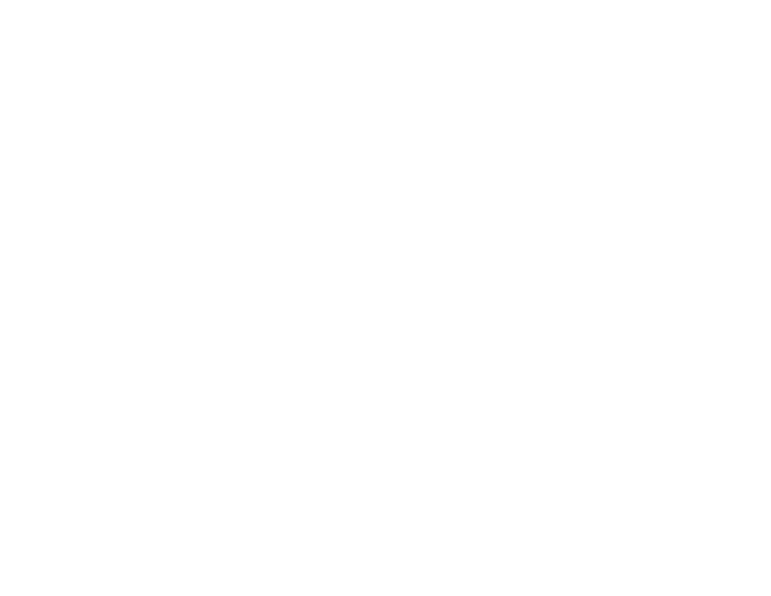
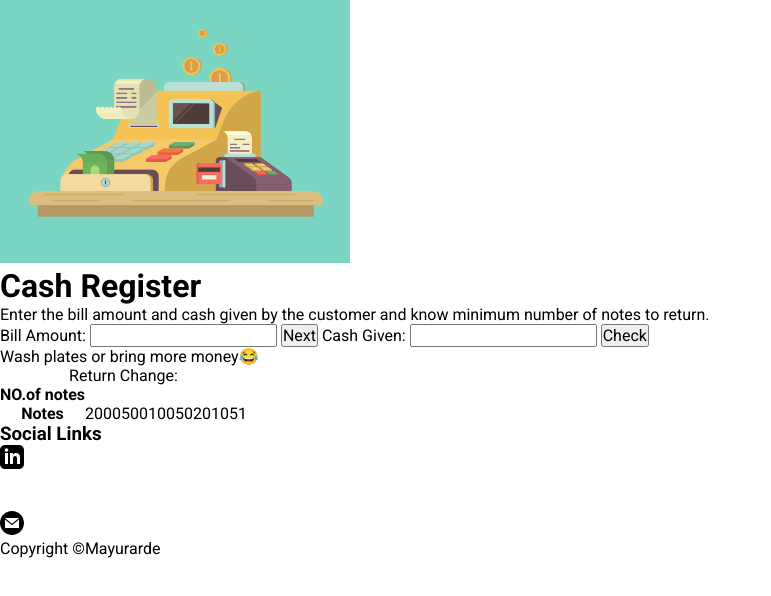
Before and after one commit to Mayur-Arde/cash-register, a plain HTML site: page index.html in a window 1280 px wide. Shown: the whole page, without its empty margins (0-771 px from the left). Drawn offline with Linux system fonts and the light colour scheme.

Commit message:
html done

```diff
--- a/index.html
+++ b/index.html
@@ -4,11 +4,71 @@
   <meta charset="UTF-8">
   <meta http-equiv="X-UA-Compatible" content="IE=edge">
   <meta name="viewport" content="width=device-width, initial-scale=1.0">
-  <title>Document</title>
+  <title>Cash Counter</title>
   <link rel="stylesheet" href="./styles/normalize.css">
   <link rel="stylesheet" href="./styles/style.css">
 </head>
 <body>
+  <div class="container">
+    <img src="./assets/Cash_register_illustration.png" alt="" srcset="" width="350px">
+    <div class="main">
+      <h1>Cash Register</h1>
+      <p>Enter the bill amount and cash given by the customer and know minimum number of notes to return.</p>
+      <label for="bill-amount" class="label">Bill Amount:</label>
+      <input type="number" id="bill-amount" class="input">
+      <button class="next" id="next">Next</button>
+      <label for="cash-given" class="label">Cash Given:</label>
+      <input type="number" id="cash-given" class="input">
+      <button class="check" id="check">Check</button>
+      <p class="message" id="message">Wash plates or bring more money😂</p>
+      <table class="cal-table">
+        <caption>
+          Return Change:
+        </caption>
+        <tbody>
+          <tr>
+            <th>NO.of notes</th>
+            <td class="no-of-notes"></td>
+            <td class="no-of-notes"></td>
+            <td class="no-of-notes"></td>
+            <td class="no-of-notes"></td>
+            <td class="no-of-notes"></td>
+            <td class="no-of-notes"></td>
+            <td class="no-of-notes"></td>
+            <td class="no-of-notes"></td>
+          </tr>
+          <tr>
+            <th>Notes</th>
+            <td>2000</td>
+            <td>500</td>
+            <td>100</td>
+            <td>50</td>
+            <td>20 </td>
+            <td>10</td>
+            <td>5</td>
+            <td>1</td>
+          </tr>
+        </tbody>
+      </table>
+    </div>
+  </div>
+  <footer class=footer>
+    <div class="footer-top-right">
+      <h3>Social Links</h3>
+      <ul class=links>
+        <li><a href="https://www.linkedin.com/in/mayur-arde/"><img src="./assets/iconmonstr-linkedin-3.svg"
+              class="link-icon"></a></li>
+        <li><a href="https://github.com/Mayur-Arde"><img src="./assets//iconmonstr-github-3.svg" alt=""
+              class="link-icon"></a></li>
+        <li><a href="https://www.instagram.com/mayur.arde_/"><img src="./assets//iconmonstr-instagram-13.svg" alt=""
+              class="link-icon"></a></li>
+        <li><a href="mailto: mayurarde8@gmail.com"><img src="./assets/iconmonstr-email-10.svg" alt=""
+              class="link-icon"></a></li>
+      </ul>
+    </div>
+    <p class=copyright>Copyright &copy;Mayurarde</p>
+    </div>
+  </footer>
   <script src="./scripts/script.js"></script>
 </body>
 </html>
--- a/styles/style.css
+++ b/styles/style.css
@@ -1,5 +1,9 @@
+@import url('https://fonts.googleapis.com/css2?family=Roboto:wght@300;400;500;700&display=swap');
+
+:root{
 
 
+}
 
 * , *::after , *::before{
   box-sizing: border-box;
@@ -10,3 +14,7 @@
 html {
   font-size: 16px;
 }
+
+body{
+  font-family: 'Roboto', sans-serif;
+}
```
Also changed, not shown: assets/Cash_register_illustration.png (added), assets/hashnode-icon.svg (added), assets/iconmonstr-email-10.svg (added), assets/iconmonstr-github-3.svg (added), assets/iconmonstr-instagram-13.svg (added), assets/iconmonstr-linkedin-3.svg (added).
